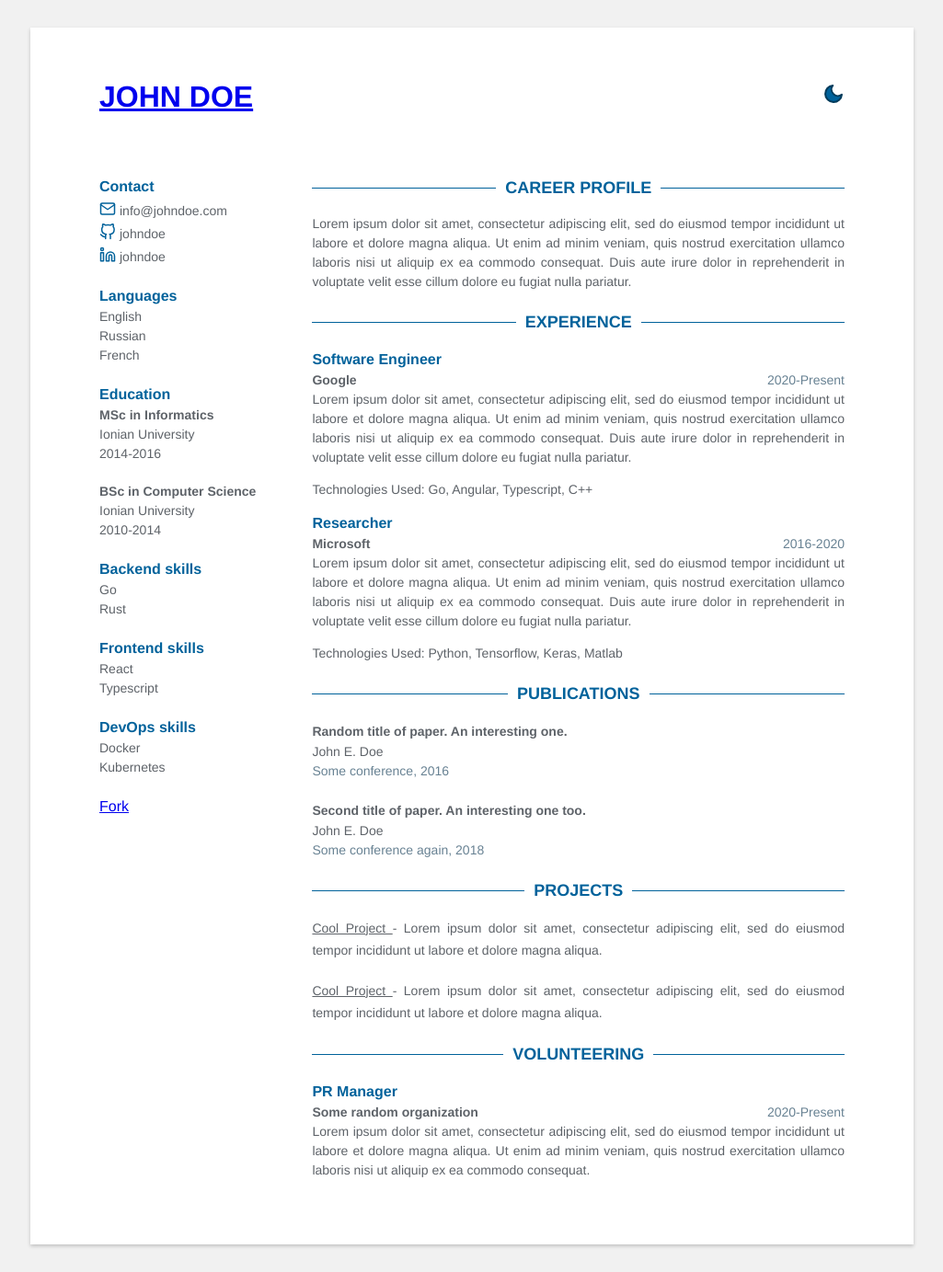
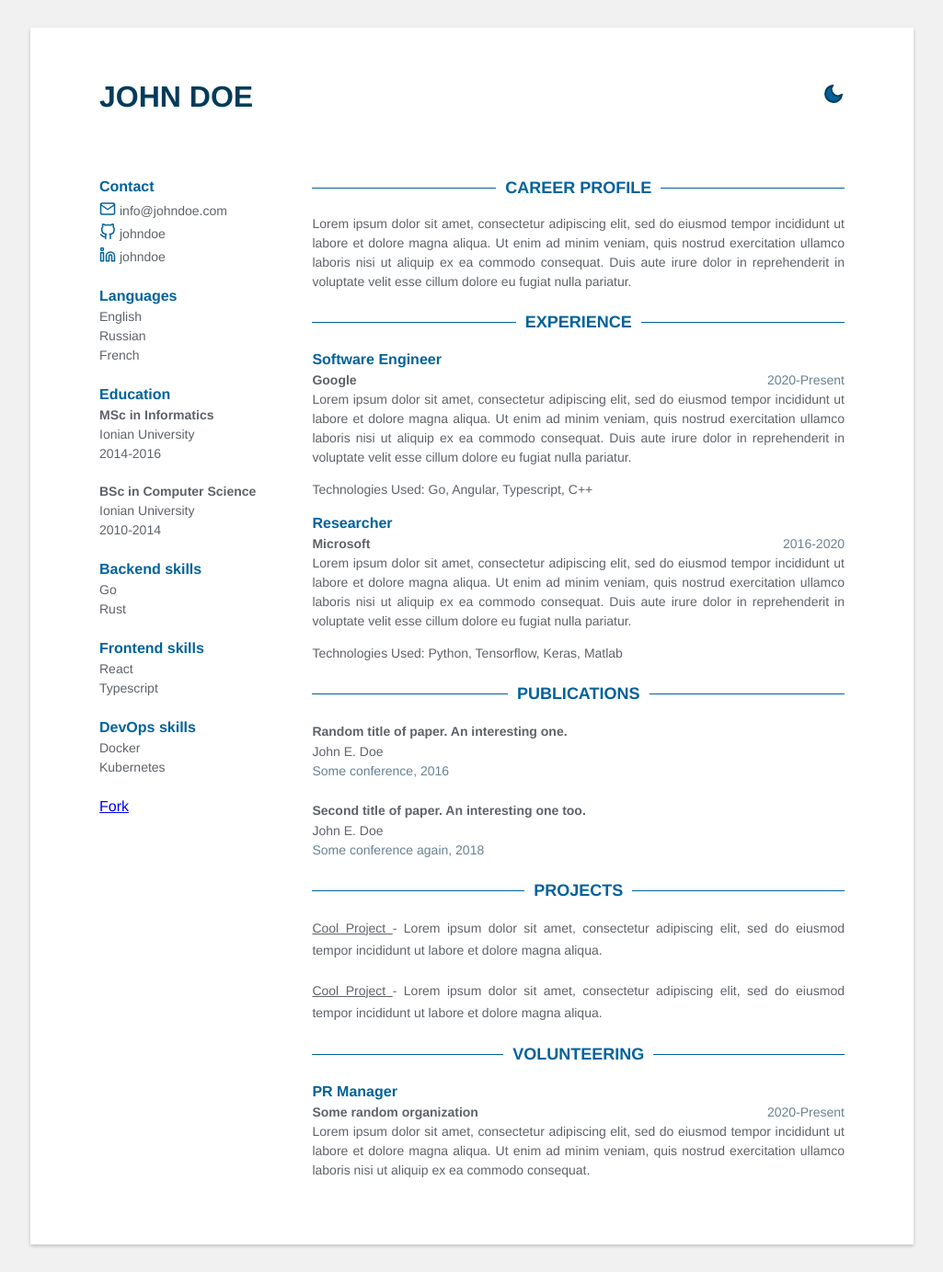
Before and after one commit to xaviercucurull/xaviercucurull.github.io, a Jekyll site: the page built from resume.html, in a window 1280 px wide. Shown: the whole page at 92% size, without its empty margins (127-1152 px from the left). Built offline with Jekyll 4.4.1, drawn with Linux system fonts in a browser that asks for light colours.

Commit message:
Remove header name hyperlink styling

```diff
--- a/_includes/header.html
+++ b/_includes/header.html
@@ -1,5 +1,5 @@
 <div class="header">
-    <h1 class="title"><a href="{{ site.url }}">{{site.data.data.name}}</a></h1>
+    <h1 class="title"><a id="name" href="{{ site.url }}">{{site.data.data.name}}</a></h1>
     {% if site.data.data.support_dark_mode%}
       <input type="checkbox" id="switch" name="mode" class="toggle-dark"></input>
       <label for="switch"><i id="moon" data-feather="moon" fill="var(--fg-color)"></i></label>
--- a/_sass/includes/header.scss
+++ b/_sass/includes/header.scss
@@ -19,4 +19,8 @@
         color: var(--fg-color-dark);
 
     }
+    #name {
+        text-decoration: inherit;
+        color: inherit;
+      }
 }
```
